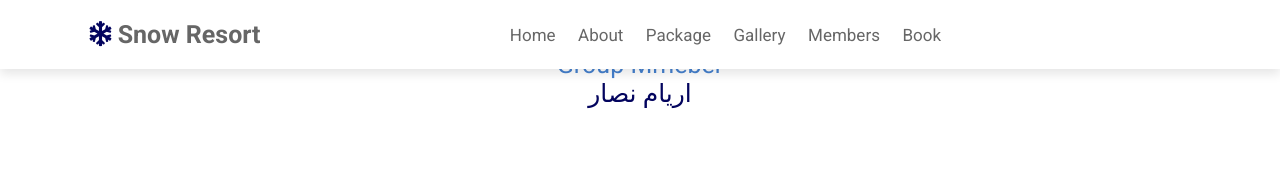
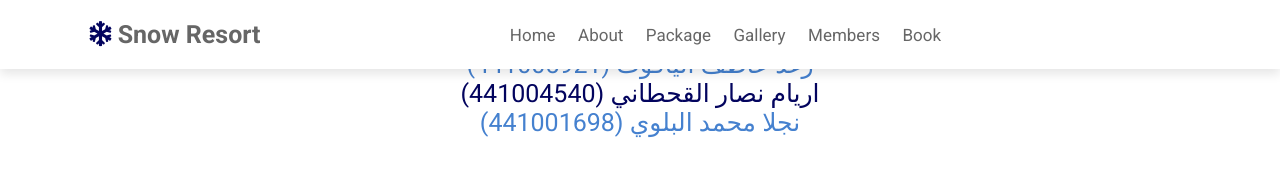
Before and after one commit to Najl3/Snow-Resort, a plain HTML site: page members.html in a window 1280 px wide. Drawn offline with Linux system fonts and the light colour scheme.

Commit message:
Update members.html

```diff
--- a/members.html
+++ b/members.html
@@ -33,9 +33,9 @@
 
     <ul id="group-members" style="text-align: center; margin-top: 50px; font-size: 25px;">
 
-        <li style="color: #03045e;"> اريام نصار</li>
-        <li style="color: #4581cf;">Group Mmeber</li>
-
+        <li style="color: #03045e;">اريام نصار القحطاني (441004540)</li>
+        <li style="color: #4581cf;">نجلا محمد البلوي (441001698)</li>
+        <li style="color: #4581cf;">رغد عاطف الياقوت (441005921)</li>
     </ul>
 
     <script>
```
